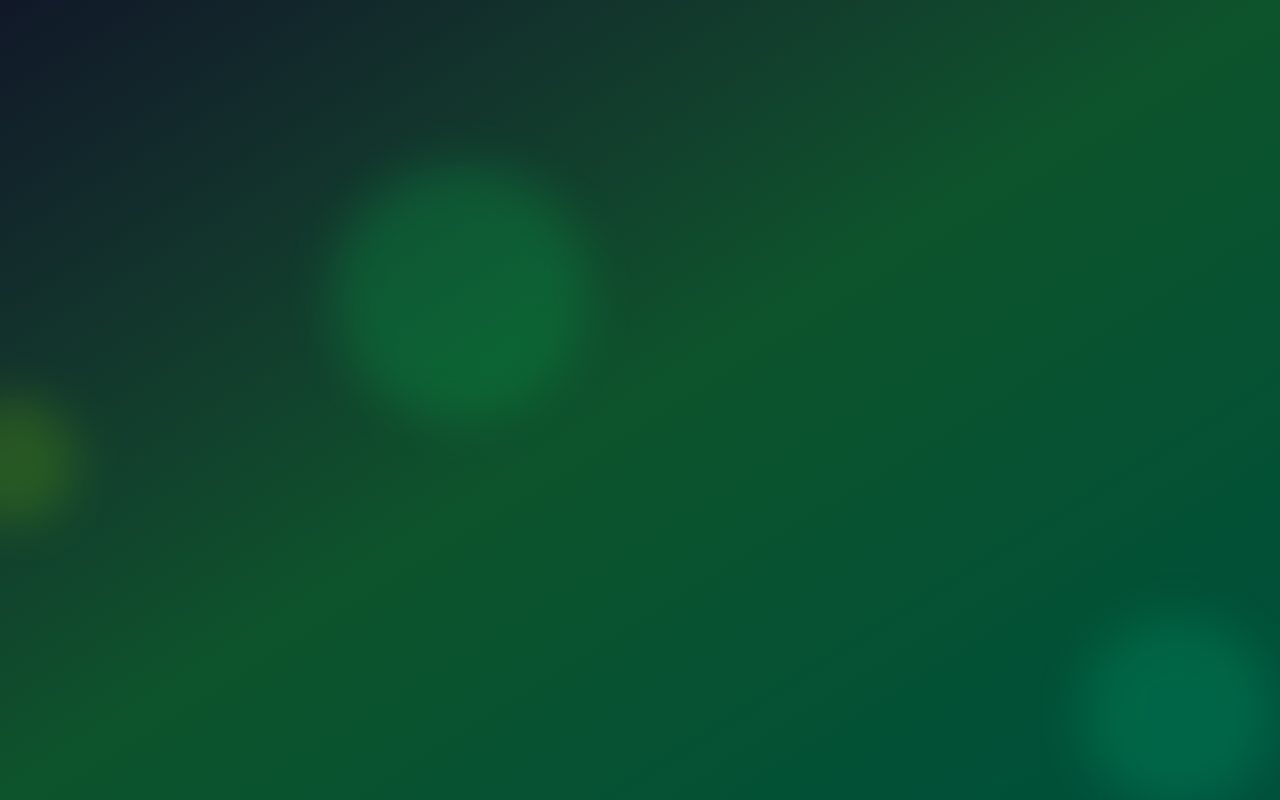
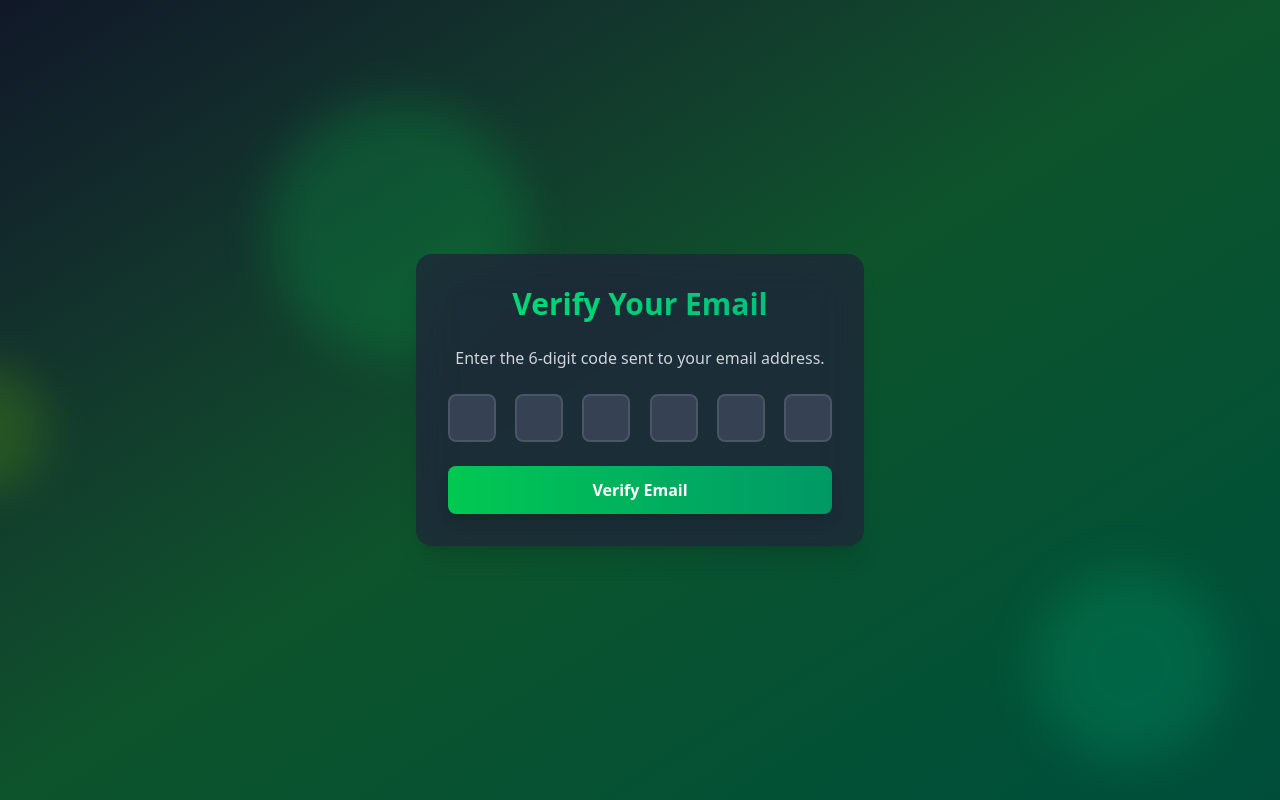
Before and after one commit to EslamK-hub/Advanced-Authentication-App, a React (Vite) app in the folder client/: page /verify-email in a window 1280 px wide. Before the commit this address had no page. Built offline with nearby package versions, Linux system fonts and the light colour scheme.

Commit message:
Add Email Verification Page

```diff
--- a/client/src/App.jsx
+++ b/client/src/App.jsx
@@ -2,6 +2,7 @@
 import FloatingShape from "./components/FloatingShape";
 import SignUpPage from "./pages/SignUpPage";
 import LoginPage from "./pages/LoginPage";
+import EmailVerificationPage from "./pages/EmailVerificationPage";
 
 function App() {
     return (
@@ -31,6 +32,7 @@
                 <Route path="/" element={"Home"}></Route>
                 <Route path="/signup" element={<SignUpPage/>}></Route>
                 <Route path="/login" element={<LoginPage/>}></Route>
+                <Route path="/verify-email" element={<EmailVerificationPage/>}></Route>
             </Routes>
         </div>
     );
--- /dev/null
+++ b/client/src/pages/EmailVerificationPage.jsx
@@ -0,0 +1,100 @@
+// eslint-disable-next-line no-unused-vars
+import { motion } from "framer-motion";
+import { useEffect, useRef, useState } from "react";
+import { useNavigate } from "react-router-dom";
+
+export default function EmailVerificationPage() {
+    const [code, setCode] = useState(["", "", "", "", "", ""]);
+    const inputRefs = useRef([]);
+    const navigate = useNavigate();
+    const isLoading = false;
+
+    const handleSubmit = (e) => {
+        e.preventDefault();
+        const verificationCode = code.join("");
+        console.log("Verification code submitted:", verificationCode);
+    };
+
+    const handleChange = (index, value) => {
+        const newCode = [...code];
+
+        // Handle pasted content
+        if (value.length > 1) {
+            const pastedCode = value.slice(0, 6).split("");
+            for (let i = 0; i < 6; i++) {
+                newCode[i] = pastedCode[i] || "";
+            }
+            setCode(newCode);
+
+            // Focus on the last non-empty input or the first empty one
+            const lastFilledIndex = newCode.findLastIndex(
+                (digit) => digit !== ""
+            );
+            const focusIndex = lastFilledIndex < 5 ? lastFilledIndex + 1 : 5;
+            inputRefs.current[focusIndex].focus();
+        } else {
+            newCode[index] = value;
+            setCode(newCode);
+
+            // Move focus to the next input field if value is entered
+            if (value && index < 5) {
+                inputRefs.current[index + 1].focus();
+            }
+        }
+    };
+    const handleKeyDown = (index, e) => {
+        if (e.key === "Backspace" && !code[index] && index > 0) {
+            inputRefs.current[index - 1].focus();
+        }
+    };
+
+    // Auto submit when all fields are filled
+    useEffect(() => {
+        if (code.every((digit) => digit !== "")) {
+            handleSubmit(new Event("submit"));
+        }
+    }, [code]);
+    return (
+        <div className="max-w-md w-full bg-gray-800/50 backdrop-filter backdrop-blur-xl rounded-2xl shadow-xl overflow-hidden">
+            <motion.div
+                initial={{ opacity: 0, y: -50 }}
+                animate={{ opacity: 1, y: 0 }}
+                transition={{ duration: 0.5 }}
+                className="bg-gray-800/50 backdrop-filter backdrop-blur-xl rounded-2xl shadow-2xl p-8 w-full max-w-md"
+            >
+                <h2 className="text-3xl font-bold mb-6 text-center bg-gradient-to-r from-green-400 to-emerald-500 text-transparent bg-clip-text">
+                    Verify Your Email
+                </h2>
+                <p className="text-center text-gray-300 mb-6">
+                    Enter the 6-digit code sent to your email address.
+                </p>
+                <form onSubmit={handleSubmit} className="space-y-6">
+                    <div className="flex justify-between">
+                        {code.map((digit, index) => (
+                            <input
+                                key={index}
+                                ref={(el) => (inputRefs.current[index] = el)}
+                                type="text"
+                                maxLength="6"
+                                value={digit}
+                                onChange={(e) =>
+                                    handleChange(index, e.target.value)
+                                }
+                                onKeyDown={(e) => handleKeyDown(index, e)}
+                                className="w-12 h-12 text-center text-2xl font-bold bg-gray-700 text-white border-2 border-gray-600 rounded-lg focus:border-green-500 focus:outline-none"
+                            />
+                        ))}
+                    </div>
+                    <motion.button
+                        whileHover={{ scale: 1.05 }}
+                        whileTap={{ scale: 0.95 }}
+                        type="submit"
+                        className="w-full bg-gradient-to-r from-green-500 to-emerald-600 text-white font-bold py-3 px-4 rounded-lg shadow-lg hover:from-green-600 hover:to-emerald-700 focus:outline-none focus:ring-2 focus:ring-green-500 focus:ring-opacity-50 disabled:opacity-50"
+                    >
+                        {isLoading ? "Verifying..." : "Verify Email"}
+                    </motion.button>
+                </form>
+            </motion.div>
+        </div>
+    );
+}
--- a/client/src/pages/LoginPage.jsx
+++ b/client/src/pages/LoginPage.jsx
@@ -7,7 +7,7 @@
 
 export default function LoginPage() {
     const [email, setEmail] = useState("");
-  const [password, setPassword] = useState("");
+    const [password, setPassword] = useState("");
 
     const isLoading = false;
 
```
